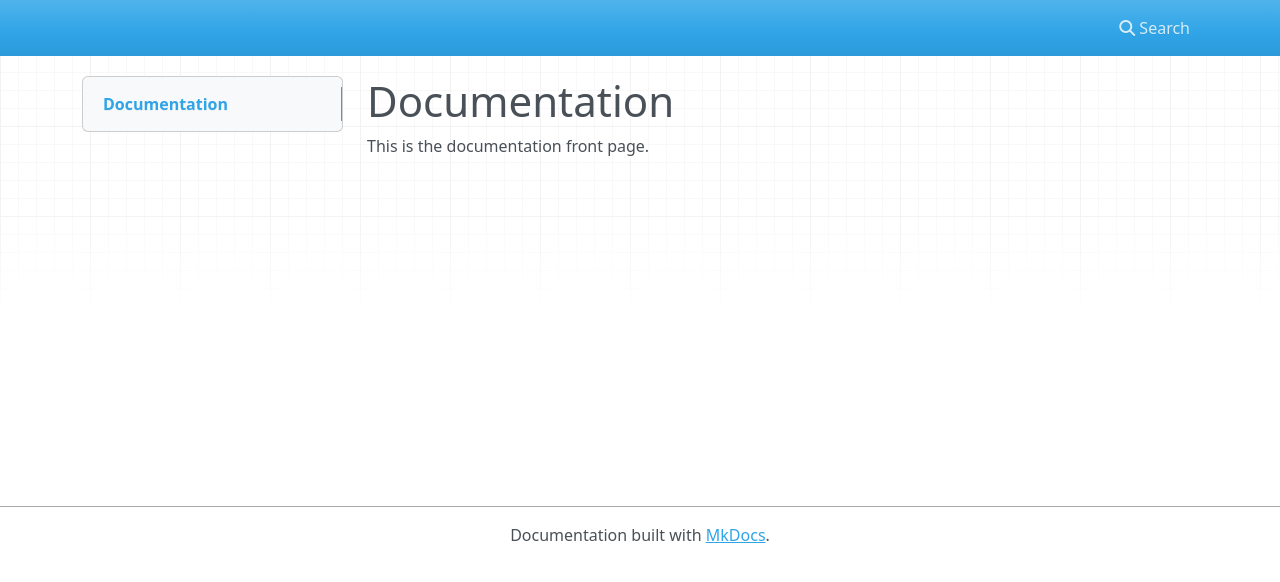
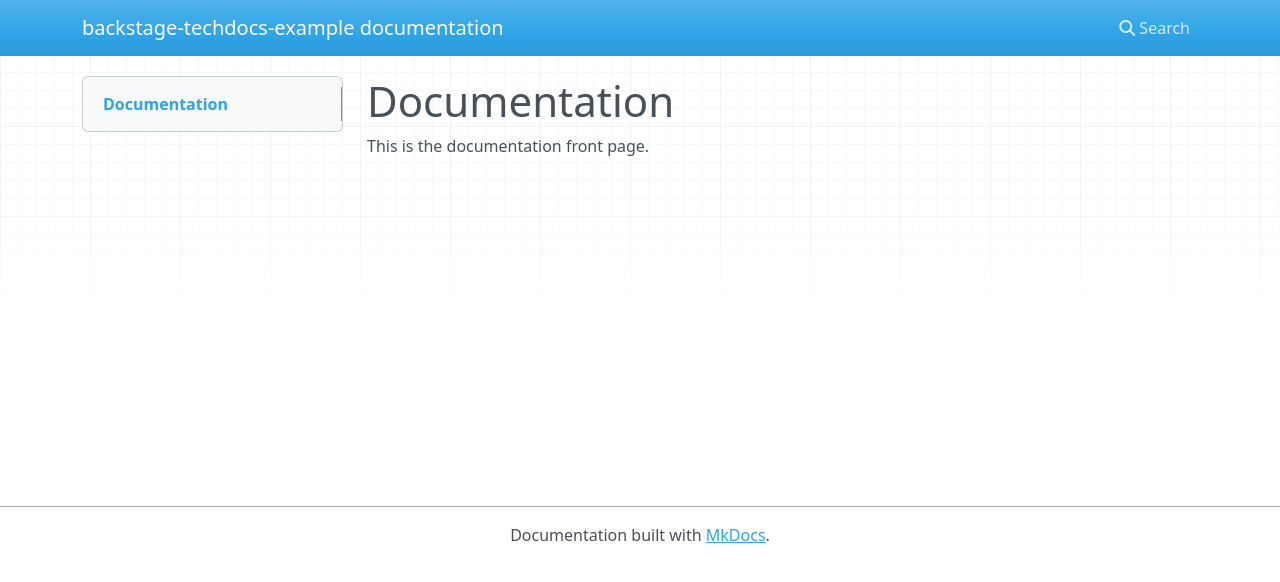
Before and after one commit to giantswarm/backstage-techdocs-example, an MkDocs documentation site: the page built from docs/index.md, in a window 1280 px wide. Shown: the top 582 px of the page. Built offline with MkDocs 1.6.1, drawn with Linux system fonts in a browser that asks for light colours; nearby versions of some CDN libraries.

Commit message:
Set site_name

```diff
--- a/mkdocs.yml
+++ b/mkdocs.yml
@@ -4,6 +4,9 @@
 # in MkDocs and https://backstage.io/docs/features/techdocs/creating-and-publishing
 # for context regarding Backstage TechDocs.
 
+# Required docs title
+site_name: backstage-techdocs-example documentation
+
 #docs_dir: docs/
 nav:
   - Home: index.md
```
